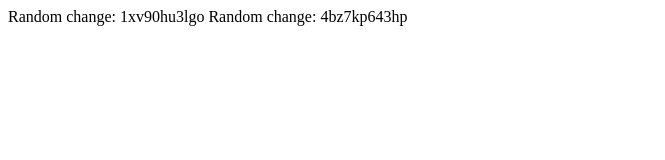
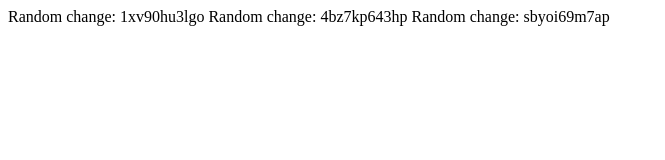
Before and after one commit to satya-hash/script-bot, a website: page index.html in a window 1280 px wide. Shown: the whole page, without its empty margins (0-665 px from the left). Drawn offline with Linux system fonts and the light colour scheme.

Commit message:
Random update: 2024-12-16T09:17:49.844Z

```diff
--- a/index.html
+++ b/index.html
@@ -10,3 +10,4 @@
 </html>
 Random change: 1xv90hu3lgo
 Random change: 4bz7kp643hp
+Random change: sbyoi69m7ap
```
